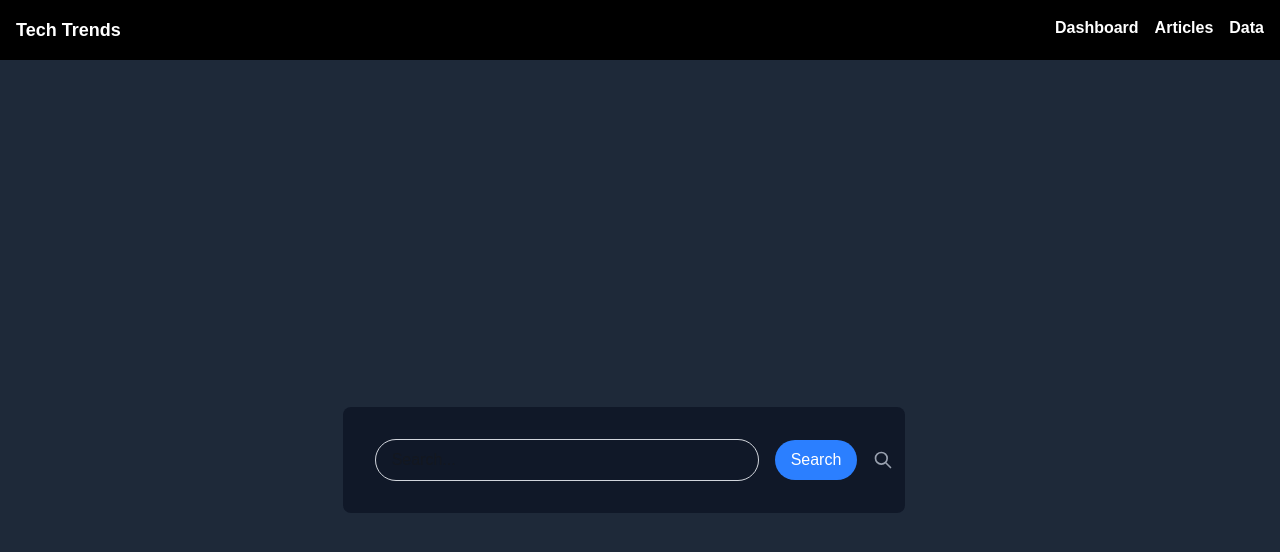
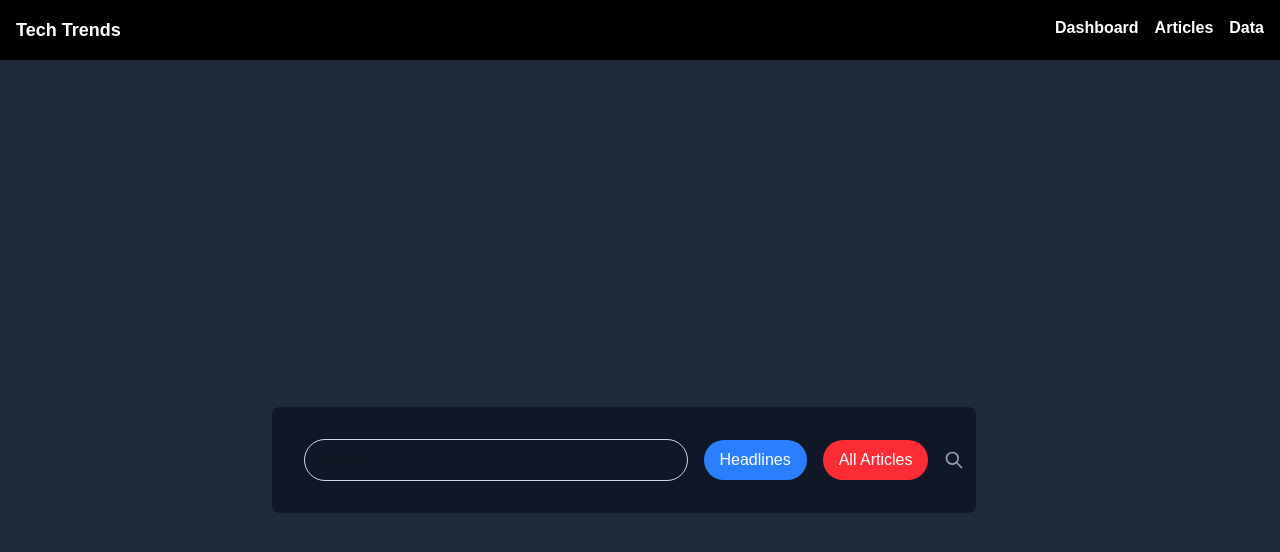
Before and after one commit to CTFUKI/Tech_Trends, a Next.js app in the folder tech_trends/: page /articles in a window 1280 px wide. Shown: the top 552 px of the page. Built offline with nearby package versions, Linux system fonts and the light colour scheme.

Commit message:
Started flags buttons
Need flag buttons to pass to flask api to know wether to search for headlines only or all articles.

```diff
--- a/tech_trends/src/app/components/article_search.tsx
+++ b/tech_trends/src/app/components/article_search.tsx
@@ -7,6 +7,26 @@ interface Article {
     title : string;
     description: string;
     url: string;
+}
+
+//Create search button flags
+let returnHeadlinesOnly = false;
+let returnAllArticles = false;
+
+//Define flag setter functions
+function SetHeadLinesOnlyFlag(){
+    returnHeadlinesOnly = true;
+    returnAllArticles = false;
+    console.log("Headlines Only Flag set:", returnHeadlinesOnly);
+    console.log("All articles flag: ", returnAllArticles)
+}
+
+function SetAllArticlesFlag(){
+    returnHeadlinesOnly = false;
+    returnAllArticles = true;
+    console.log("All Articles Flag set:", returnAllArticles);
+    console.log("Headlines Only Flag set:", returnHeadlinesOnly);
+
 }
 
 const ArticleSearch: React.FC = () => {
@@ -40,16 +60,21 @@ const ArticleSearch: React.FC = () => {
                     placeholder="Search..."
                     className="px-4 py-2 rounded-full border border-gray-300 focus:outline-none focus:border-blue-500 w-96"
                 />
-                <button
-                    onClick={handleSearch}
-                    className="mr-4 ml-4 px-4 py-2 bg-blue-500 text-white rounded-full hover:bg-blue-600 transition duration-200"
-                >Search
-                </button>
                 <div className="absolute inset-y-0 right-0 pr-3 flex items-center pointer-events-none">
                     <svg className="h-5 w-5 text-gray-400" fill="none" stroke="currentColor" viewBox="0 0 24 24" xmlns="http://www.w3.org/2000/svg">
                         <path strokeLinecap="round" strokeLinejoin="round" strokeWidth="2" d="M21 21l-6-6m2-5a7 7 0 11-14 0 7 7 0 0114 0z"></path>
                     </svg>
                 </div>
+                <button
+                    className={`mr-4 ml-4 px-4 py-2 rounded-full transition duration-200 ${returnHeadlinesOnly ? 'bg-red-600' : 'bg-blue-500'} text-white hover:bg-green-600`}
+                    onClick={SetHeadLinesOnlyFlag}
+                    >Headlines
+                </button>
+                <button
+                    className={`mr-4 ml-0.1 px-4 py-2 rounded-full transition duration-200 ${returnAllArticles ? 'bg-blue-600' : 'bg-red-500'} text-white hover:bg-green -600`}
+                    onClick={SetAllArticlesFlag}
+                    >All Articles
+                </button>
             </div>
             <div className="mt-4 grid grid-cols-1 sm:grid-cols-2 lg:grid-cols-3 gap-4 overflow-auto max-h-[calc(100vh-64px)]">
                 {articles.length > 0 ? (
```
Also changed, not shown: 1 other file (tests, documents, lock files or other folders).
